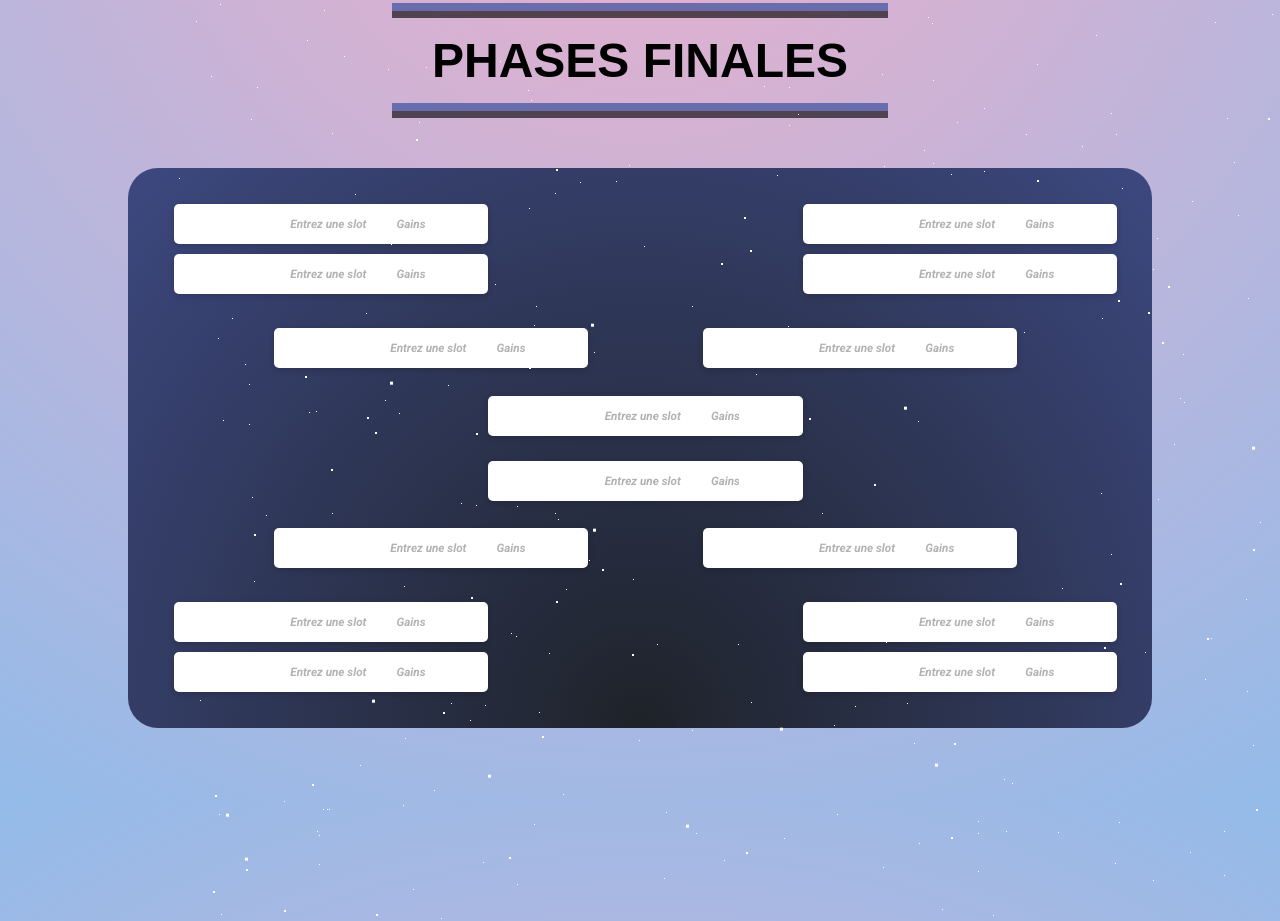
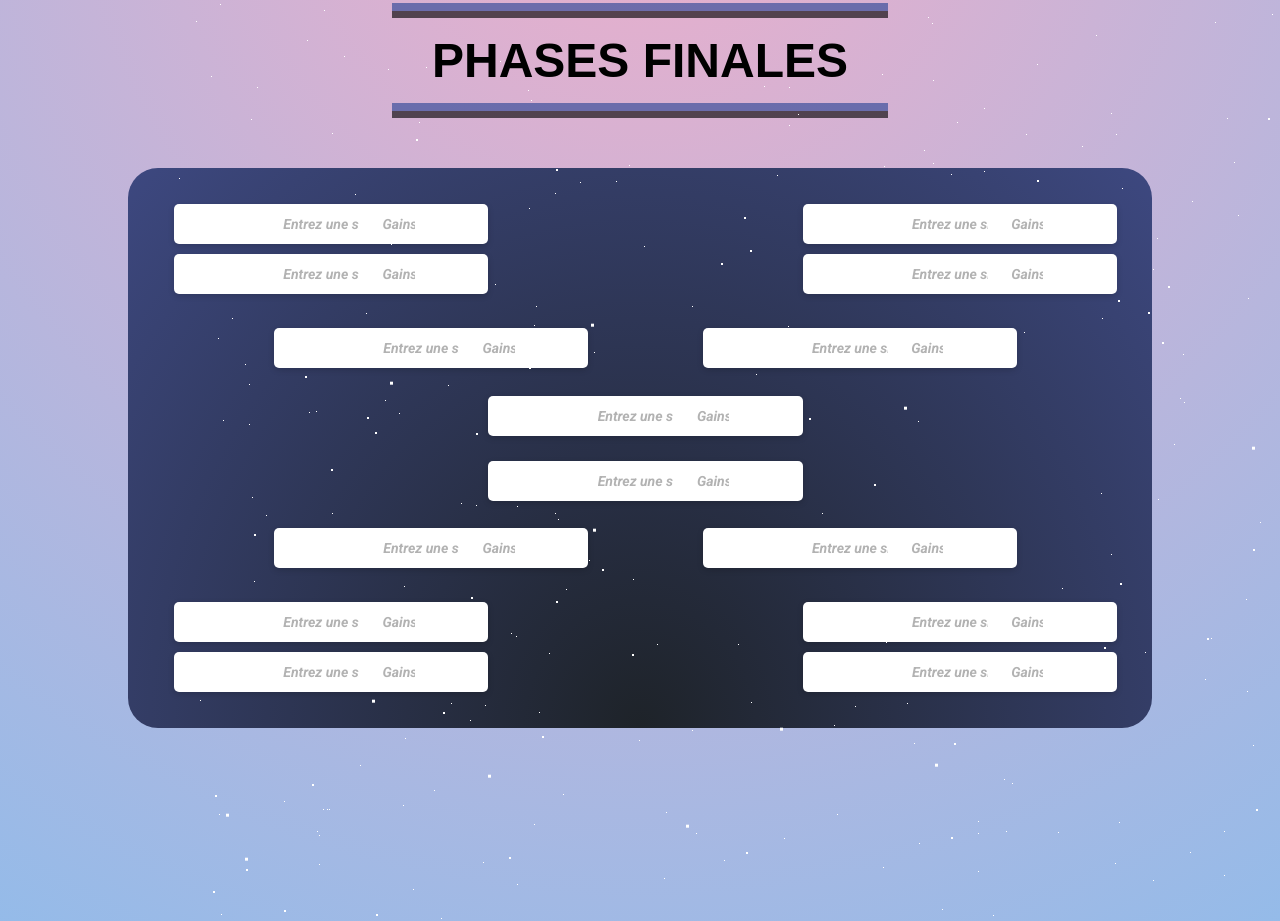
Before and after one commit to fbbbrand/HubCentral, a plain HTML site: page templates/tournoi.html in a window 1280 px wide. Shown: the part 1262-2183 px from the top of the page. Drawn offline with Linux system fonts and the light colour scheme; a web font is replaced by a local one.

Commit message:
Update styleTournoi.css

```diff
--- a/styles/styleTournoi.css
+++ b/styles/styleTournoi.css
@@ -234,14 +234,11 @@ h2 {
     background: radial-gradient(ellipse at bottom, #1e2329 0%, #3d4880 100%);
     margin-bottom: 75px;
     font-family: "Roboto", sans-serif;
-    font-size: 13px;
+    font-size: 14px;
     font-weight: 700;
     padding: 2px 35px;
     border-radius: 30px;
-}
-
-.participant-font div:nth-child(n+2):nth-child(-n+4) {
-    font-size: 0.9em ;
+    margin-bottom: 200px;
 }
 
 .arbre-gauche,
@@ -330,8 +327,12 @@ h2 {
 }
 
 .colonneArbreText {
-    width: 35%;
+    width: 30%;
     margin-left: 5px;
+}
+
+.colonneArbreText2 {
+    width: 40%;
 }
 
 .colonneArbreNumber {
```
